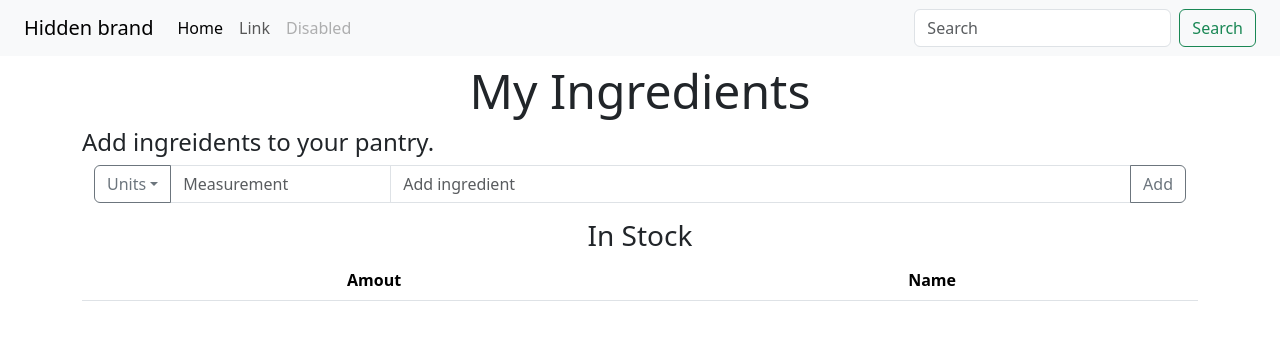
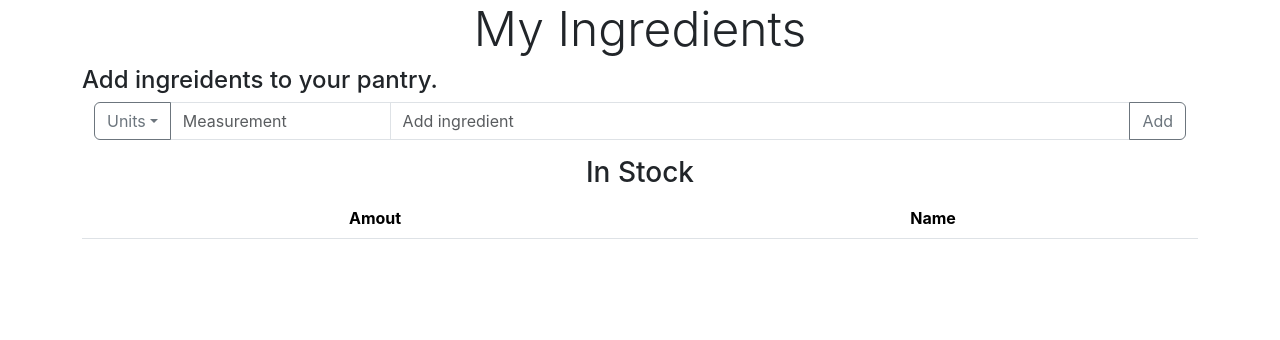
Before and after one commit to april-r-valdez/-recipe-app, a React (Create React App) app: page / in a window 1280 px wide. Shown: the top 340 px of the page. Built offline with nearby package versions, Linux system fonts and the light colour scheme.

Commit message:
Restructured to avoid conflicts and renamed files

```diff
--- a/public/index.html
+++ b/public/index.html
@@ -9,9 +9,12 @@
     <link rel="apple-touch-icon" href="%PUBLIC_URL%/logo192.png" />
     <link rel="manifest" href="%PUBLIC_URL%/manifest.json" />
     <title>React App</title>
+    <link href="https://cdn.jsdelivr.net/npm/bootstrap@5.3.2/dist/css/bootstrap.min.css" rel="stylesheet" integrity="sha384-T3c6CoIi6uLrA9TneNEoa7RxnatzjcDSCmG1MXxSR1GAsXEV/Dwwykc2MPK8M2HN" crossorigin="anonymous">
   </head>
   <body>
     <noscript>You need to enable JavaScript to run this app.</noscript>
     <div id="root"></div>
+    <script src="https://cdn.jsdelivr.net/npm/bootstrap@5.3.2/dist/js/bootstrap.bundle.min.js" integrity="sha384-C6RzsynM9kWDrMNeT87bh95OGNyZPhcTNXj1NW7RuBCsyN/o0jlpcV8Qyq46cDfL" crossorigin="anonymous"></script>
+  </body>
   </body>
 </html>
--- a/src/App.js
+++ b/src/App.js
@@ -1,28 +1,16 @@
 import logo from './logo.svg';
 import './App.css';
-import "bootstrap/dist/css/bootstrap.min.css"
-import Navbar from './Components/Navbar';
-import IngredientsPage from './Components/IngredientsPage';
-import SideBar from './Components/SideBar';
+import IngredientsPage from './Components/InStockIngredients';
 
 function App() {
   return (
     <div className="App">
-      <div className="Navbar">
-      <Navbar />
-      </div>
+
       <div className="app-body">
-      <div className="SideBar">
-          <SideBar />
-         </div>
       <div className="body-content">
           <IngredientsPage/>
-        </div>
-
-
       </div>
-
-
+      </div>
     </div>
   );
 }
--- a/src/Components/InputIngredients.js
+++ b/src/Components/AddToStock.js
@@ -1,5 +1,4 @@
 import React, { useState } from 'react';
-import Ingredient from './Ingredient';
 
 const IngredientsInput = () => {
 
--- a/src/Components/Ingredient.jsx
+++ /dev/null
@@ -1,12 +0,0 @@
-const Ingredient = ({ ingredient: {name, amount} }) => {
-    return (
-        <>
-      <ul className="list-group list-group-horizontal">
-        <li className="list-group-item">{amount}</li>
-        <li className="list-group-item">{name}</li>
-      </ul>
-      </>
-    );
-}
-
-export default Ingredient;
--- a/src/Components/IngredientsList.js
+++ /dev/null
@@ -1,33 +0,0 @@
-const IngredientsList = () => {
-
-  const renderIngredient = (ingredient, index) =>{
-    return(
-      <tr key = {index}>
-        <td>{ingredient.amount}</td>
-        <td>{ingredient.name}</td>
-      </tr>
-    )
-  }
-
-    return (
-      <>
-        <div className="container-sm text-center">
-          <p className="h3">In Stock</p>
-
-          <table class="table">
-            <thead>
-              <tr>
-                <th scope="col">Amout</th>
-                <th scope="col">Name</th>
-              </tr>
-            </thead>
-            <tbody>
-              {/*AllIngredients.map(renderIngredient)*/}
-            </tbody>
-          </table>
-        </div>
-      </>
-    );
-}
-
-export default IngredientsList;
--- a/src/Components/SideBar.js
+++ /dev/null
@@ -1,10 +0,0 @@
-
-const SideBar = () => {
-    return (
-
-        <h2>Sidebar</h2>
-
-    );
-}
-
-export default SideBar;
```
Also changed, not shown: src/Components/InStockIngredients.js (renamed from src/Components/IngredientsPage.js, +1 -7 lines), src/Components/Home.js (deleted).
